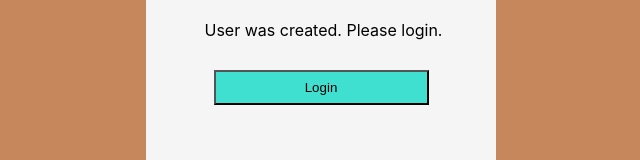
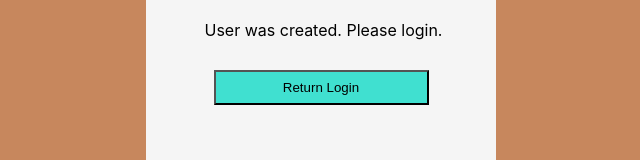
Before and after one commit to mrgunes/directory-app-frontend, a React (Create React App) app: page / in a window 1280 px wide. Shown: the part 340-500 px from the top of the page, without its empty margins (319-959 px from the left). Built offline with nearby package versions, Linux system fonts and the light colour scheme.

Commit message:
Change user created page button name.

```diff
--- a/src/containers/UserCreated.js
+++ b/src/containers/UserCreated.js
@@ -10,7 +10,7 @@ export default function UserCreated() {
                     </div>
                     <div className='pageMainThree'>
                         <span>
-                            <button>Login</button>
+                            <button>Return Login</button>
                         </span>
                     </div>
                 </div>
```
